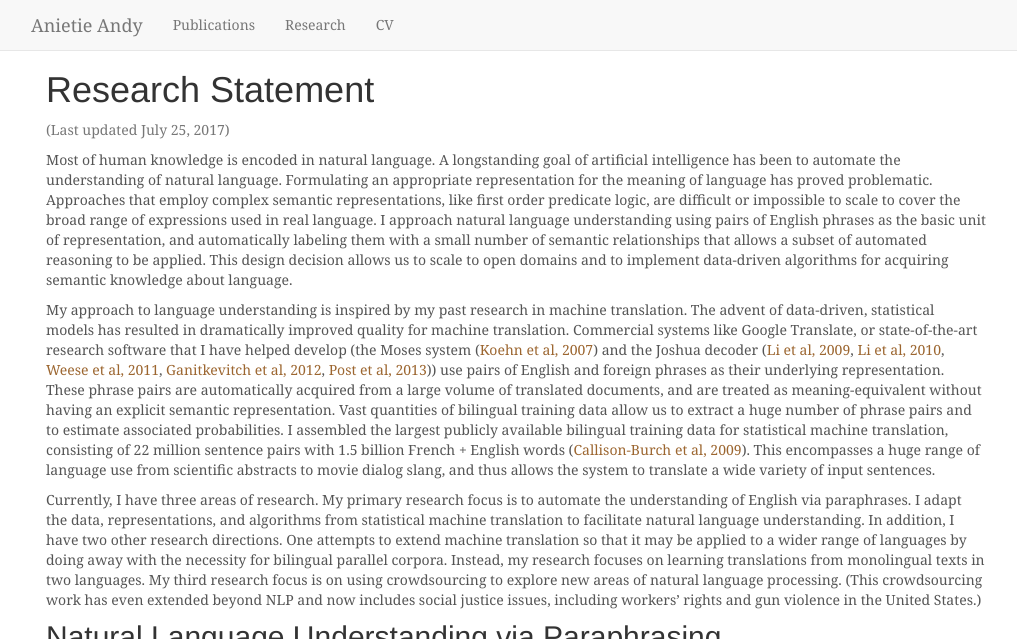
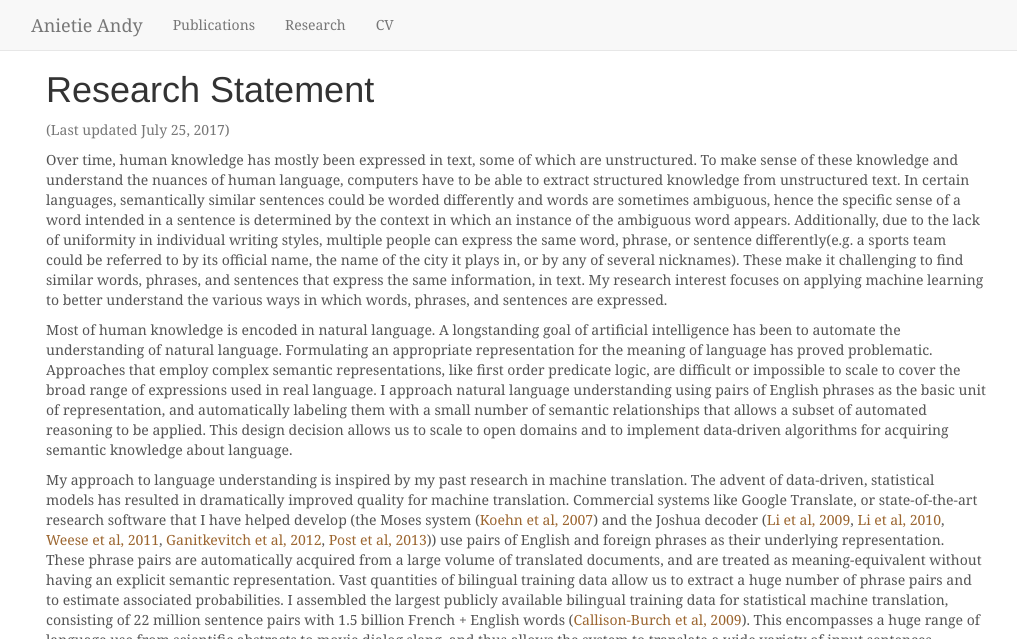
Before and after one commit to anietieandy/anietieandy.github.io, a Jekyll site: the page built from research.md, in a window 1280 px wide and 900 px high, cut to the strip 0-639 px from the top of the window. Shown: the whole strip, without its empty margins (124-1141 px from the left). Built offline with Jekyll 4.4.1, drawn with Linux system fonts in a browser that asks for light colours; nearby versions of some CDN libraries.

Commit message:
upated research statement

```diff
--- a/research.md
+++ b/research.md
@@ -45,6 +45,19 @@ publications:
 <p class="text-muted">
 (Last updated {{ site.time | date: "%B %d, %Y" }})<br/>
 </p>
+
+Over time, human knowledge has mostly been expressed in text, some of which are unstructured.
+To make sense of these knowledge and understand the nuances of human language, computers
+have to be able to extract structured knowledge from unstructured text. In certain languages,
+semantically similar sentences could be worded differently and words are sometimes ambiguous,
+hence the specific sense of a word intended in a sentence is determined by the context in which an
+instance of the ambiguous word appears. Additionally, due to the lack of uniformity in individual
+writing styles, multiple people can express the same word, phrase, or sentence differently(e.g. a
+sports team could be referred to by its official name, the name of the city it plays in, or by any of
+several nicknames). These make it challenging to find similar words, phrases, and sentences that
+express the same information, in text.
+My research interest focuses on applying machine learning to better understand the various ways
+in which words, phrases, and sentences are expressed.
 
 Most of human knowledge is encoded in natural language.  A longstanding goal of artificial intelligence has been to automate the understanding of natural language. Formulating an appropriate  representation for the meaning of language has proved problematic. Approaches that employ complex semantic representations, like first order predicate logic, are difficult or impossible to scale to cover the broad range of expressions used in real language.  I approach natural language understanding using pairs of English phrases as the basic unit of representation, and automatically labeling them with a small number of semantic relationships that allows a subset of automated reasoning to be applied.  This design decision allows us to scale to open domains and to implement data-driven algorithms for acquiring semantic knowledge about language.
 
```
